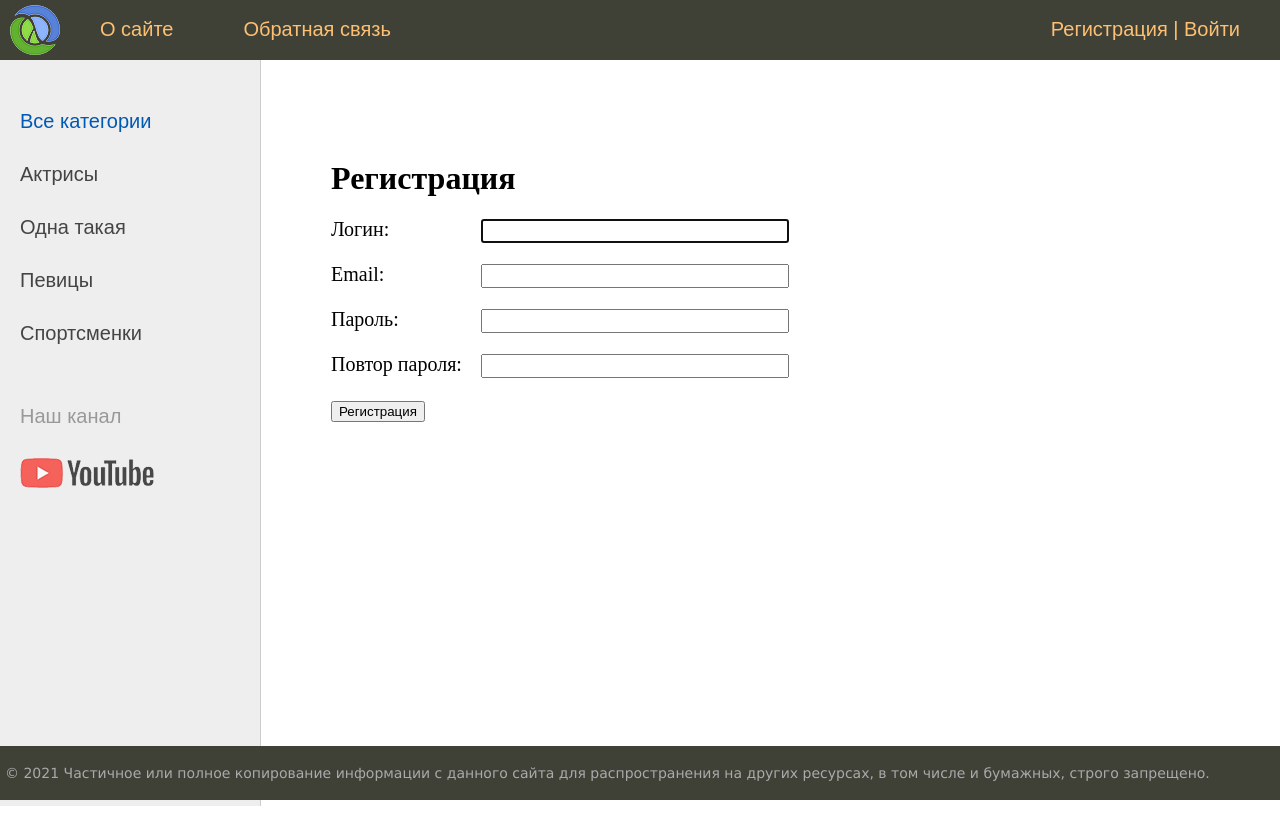
After one commit to Yanzzzi/LearnDjango, a Django app: page /register/ in a window 1280 px wide. The commit adds this page. Run offline with Django 4.2, Linux system fonts and the light colour scheme; data comes from the database, SQL or seed files in the repository; both versions use the stored data as it was after the commit.

Commit message:
Добавил регистрацию новых пользователей

```diff
--- a/djangosite/women/forms.py
+++ b/djangosite/women/forms.py
@@ -1,4 +1,6 @@
 from django import forms
+from django.contrib.auth.forms import UserCreationForm
+from django.contrib.auth.models import User
 from django.core.exceptions import ValidationError
 
 from .models import *
@@ -21,3 +23,12 @@ class AddPostForm(forms.ModelForm):
             raise ValidationError('Слишком длинный заголовок')
 
         return title
+
+class RegisterUserForm(UserCreationForm):
+    username = forms.CharField(label='Логин', widget=forms.TextInput(attrs={'class': 'form-input'}))
+    email = forms.EmailField(label='Email', widget=forms.EmailInput(attrs={'class': 'form-input'}))
+    password1 = forms.CharField(label='Пароль', widget=forms.PasswordInput(attrs={'class': 'form-input'}))
+    password2 = forms.CharField(label='Повтор пароля', widget=forms.PasswordInput(attrs={'class': 'form-input'}))
+    class Meta:
+        model = User
+        fields = ('username', 'email', 'password1', 'password2')
--- a/djangosite/women/templates/women/base.html
+++ b/djangosite/women/templates/women/base.html
@@ -17,12 +17,9 @@
 			<ul id="mainmenu" class="mainmenu">
 			<li class="logo"><a href="{% url 'home' %}"><div class="logo"></div></a></li>
 {% for m in menu %}
-	{% if not forloop.last %}
-			<li><a href="{% url m.url_name %}">{{m.title}}</a></li>
-	{% else %}
-			<li class="last"><a href="{% url m.url_name %}">{{m.title}}</a></li>
-	{% endif %}
+	<li><a href="{% url m.url_name %}">{{m.title}}</a></li>
 {% endfor %}
+			<li class="last"><a href="{% url 'register' %}">Регистрация</a> | <a href="{% url 'login' %}">Войти</a></li>
 			</ul>
 			<div class="clear"></div>
 		</div>
--- /dev/null
+++ b/djangosite/women/templates/women/register.html
@@ -0,0 +1,14 @@
+{% extends 'women/base.html' %}
+
+{% block content %}
+<h1>{{title}}</h1>
+
+<form method="post">
+    {% csrf_token %}
+    {% for f in form %}
+        <p><label class="form-label" for="{{f.id_for_label}}">{{f.label}}:</label>{{f}}</p>
+        <div class="form-error>">{{f.errors}}</div>
+    {% endfor %}
+    <button type="submit">Регистрация</button>
+</form>
+{% endblock %}
--- a/djangosite/women/urls.py
+++ b/djangosite/women/urls.py
@@ -7,6 +7,7 @@ urlpatterns = [
     path('addpage/', AddPage.as_view(), name='add_page'),
     path('contact/', contact, name='contact'),
     path('login/', login, name='login'),
+    path('register/', RegisterUser.as_view(), name='register'),
     path('post/<slug:post_slug>/', ShowPost.as_view(), name='post'),
     path('category/<slug:cat_slug>/', WomenCategory.as_view(), name='category'),
 ]
--- a/djangosite/women/utils.py
+++ b/djangosite/women/utils.py
@@ -5,7 +5,6 @@ from .models import *
 menu = [{'title': "О сайте", 'url_name': 'about'},
         {'title': "Добавить статью", 'url_name': 'add_page'},
         {'title': "Обратная связь", 'url_name': 'contact'},
-        {'title': "Войти", 'url_name': 'login'}
 ]
 
 class DataMixin:
--- a/djangosite/women/views.py
+++ b/djangosite/women/views.py
@@ -70,3 +70,13 @@ class ShowPost(DataMixin, DeleteView):
 
 def pageNotFound(request, exception):
     return HttpResponseNotFound('<h1> pishov v sraku </h1>')
+
+class RegisterUser(DataMixin, CreateView):
+    form_class = RegisterUserForm
+    template_name = 'women/register.html'
+    success_url = reverse_lazy('login')
+
+    def get_context_data(self, *, object_list=None, **kwargs):
+        context = super().get_context_data(**kwargs)
+        c_def = self.get_user_context(title='Регистрация')
+        return dict(list(context.items()) + list(c_def.items()))
```
Also changed, not shown: djangosite/db.sqlite3.
